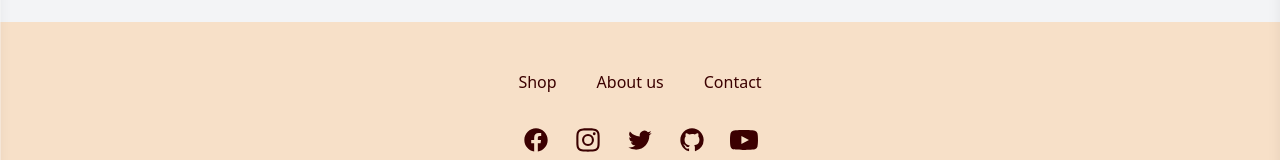
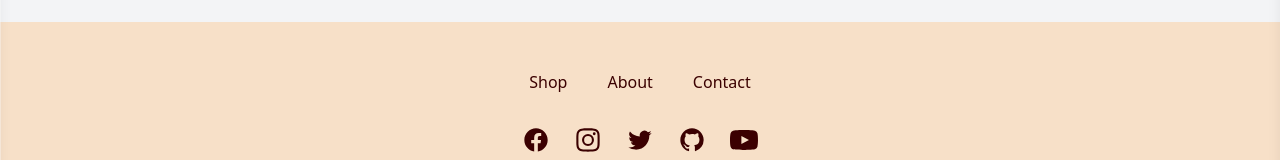
Before and after one commit to OliverBorys/JavaScript2_OliverBorys_VG, a React (Vite) app in the folder client/: page /admin in a window 1280 px wide. Shown: the part 546-706 px from the top of the page. Built offline with nearby package versions, Linux system fonts and the light colour scheme.

Commit message:
Fixed Link and color on hover in footer

```diff
--- a/client/src/components/Footer/Footer.jsx
+++ b/client/src/components/Footer/Footer.jsx
@@ -61,7 +61,7 @@ const Footer = () => {
     <footer className="bg-[#f7e0c8] w-full mt-8">
       <div className="px-4 py-12 mx-auto space-y-8 sm:px-6 lg:px-8">
         <nav className="flex flex-wrap justify-center -mx-5 -my-2">
-          {["Shop", "About us", "Contact"].map((item, index) => (
+          {["Shop", "About", "Contact"].map((item, index) => (
             <div key={index} className="px-5 py-2">
               <Link
                 to={`/${item.toLowerCase().replace(" ", "-")}`}
@@ -80,11 +80,12 @@ const Footer = () => {
               key={index}
               href={social.href}
               target="_blank"
-              className={`text-[#3b0001] hover:text-[${social.color}] duration-500 hover:scale-140`}
+              className={`text-[#3b0001] duration-500 hover:scale-140`}
               aria-label={social.label}
+              style={{ "--hover-color": social.color }}
             >
               <svg
-                className="w-7 h-7"
+                className="w-7 h-7 hover:text-[var(--hover-color)]"
                 aria-hidden="true"
                 fill="currentColor"
                 viewBox="0 0 24 24"
```
